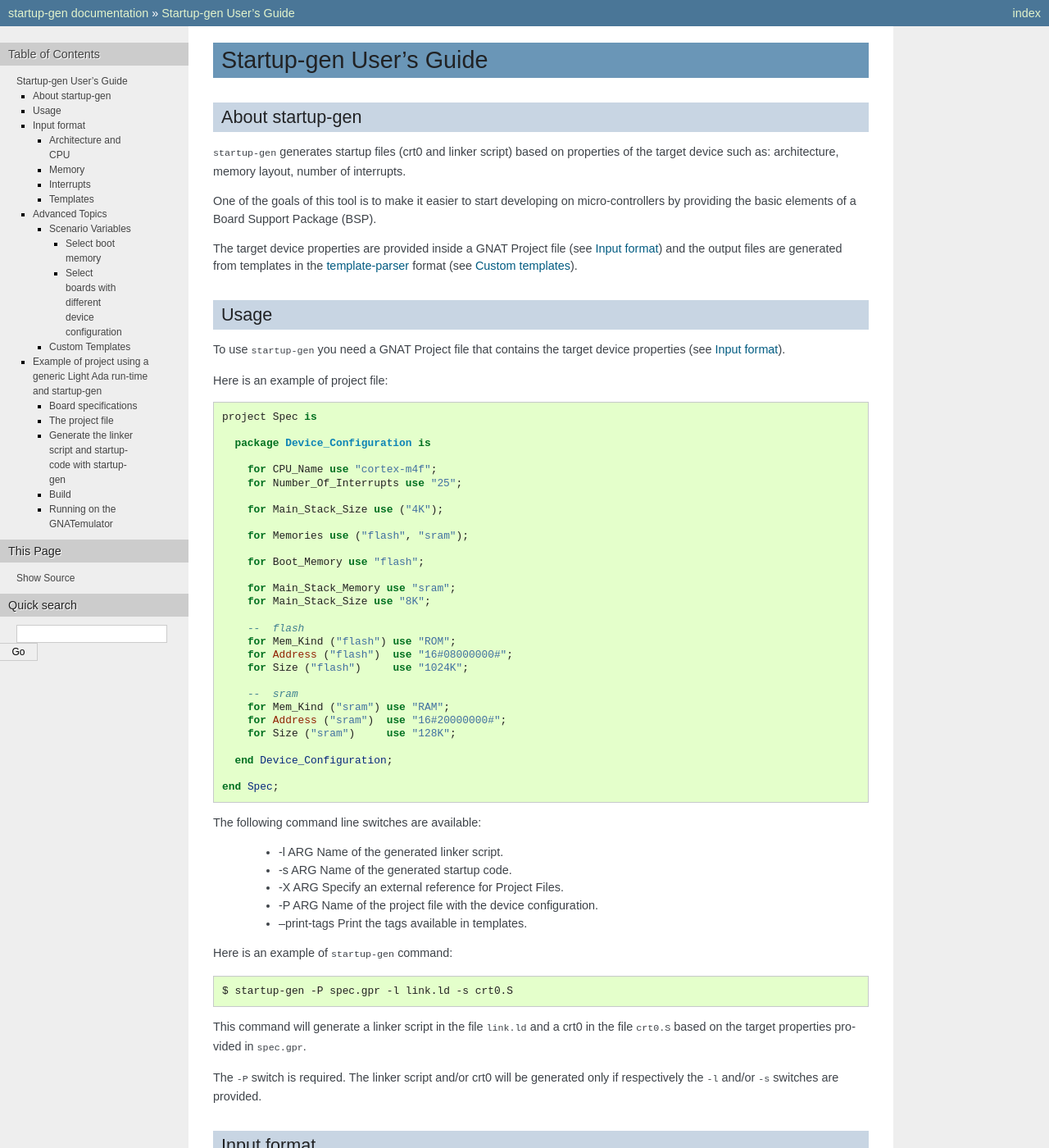
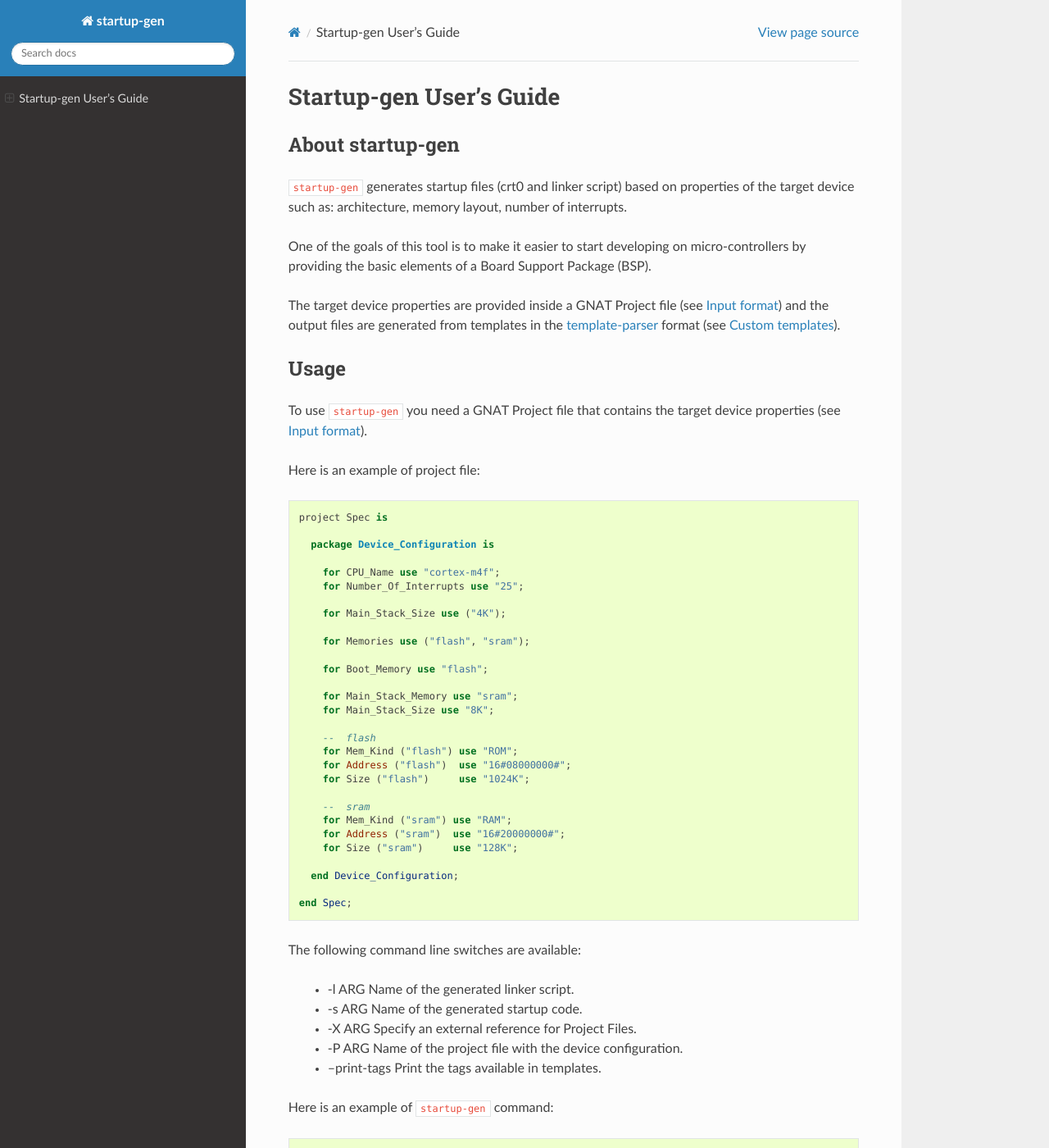
Before and after one commit to AdaCore/startup-gen, a Sphinx documentation site: the page built from doc/source/index.rst, in a window 1280 px wide and 1400 px high. Shown: the whole window at 82% size. Built offline with Sphinx 7.4.7 and the Read the Docs theme 2.0.0, drawn with Linux system fonts in a browser that asks for light colours; some of the changed text lies outside the part shown.

Commit message:
Switch the HTML documentation to using the RTD theme
This commit adjust the sphinx configuration to use the "Read The Docs"
theme, which has the advantage of allowing the navigation bar
(containing among other things a search bar, and the TOC) to stay
fixed while scrolling the contents of the page being read. This is
particularly useful to allow access to those features while reading
a long page, for instance.

TN: VB25-029

```diff
--- a/doc/source/conf.py
+++ b/doc/source/conf.py
@@ -39,6 +39,7 @@
 # extensions coming with Sphinx (named 'sphinx.ext.*') or your custom
 # ones.
 extensions = [
+    'sphinx_rtd_theme',
 ]
 
 # Add any paths that contain templates here, relative to this directory.
@@ -74,7 +75,7 @@
 # The theme to use for HTML and HTML Help pages.  See the documentation for
 # a list of builtin themes.
 #
-html_theme = 'theme'
+html_theme = 'sphinx_rtd_theme'
 
 # Theme options are theme-specific and customize the look and feel of a theme
 # further.  For a list of options available for each theme, see the
```
